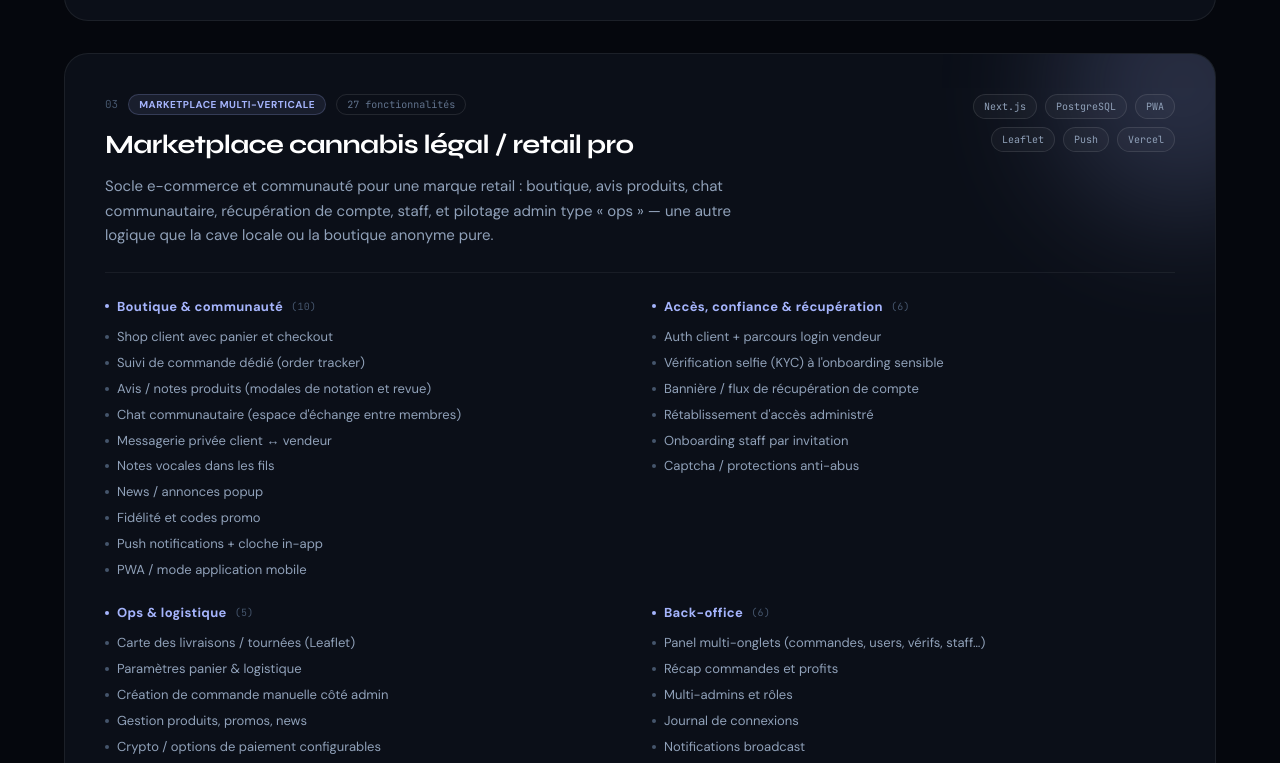
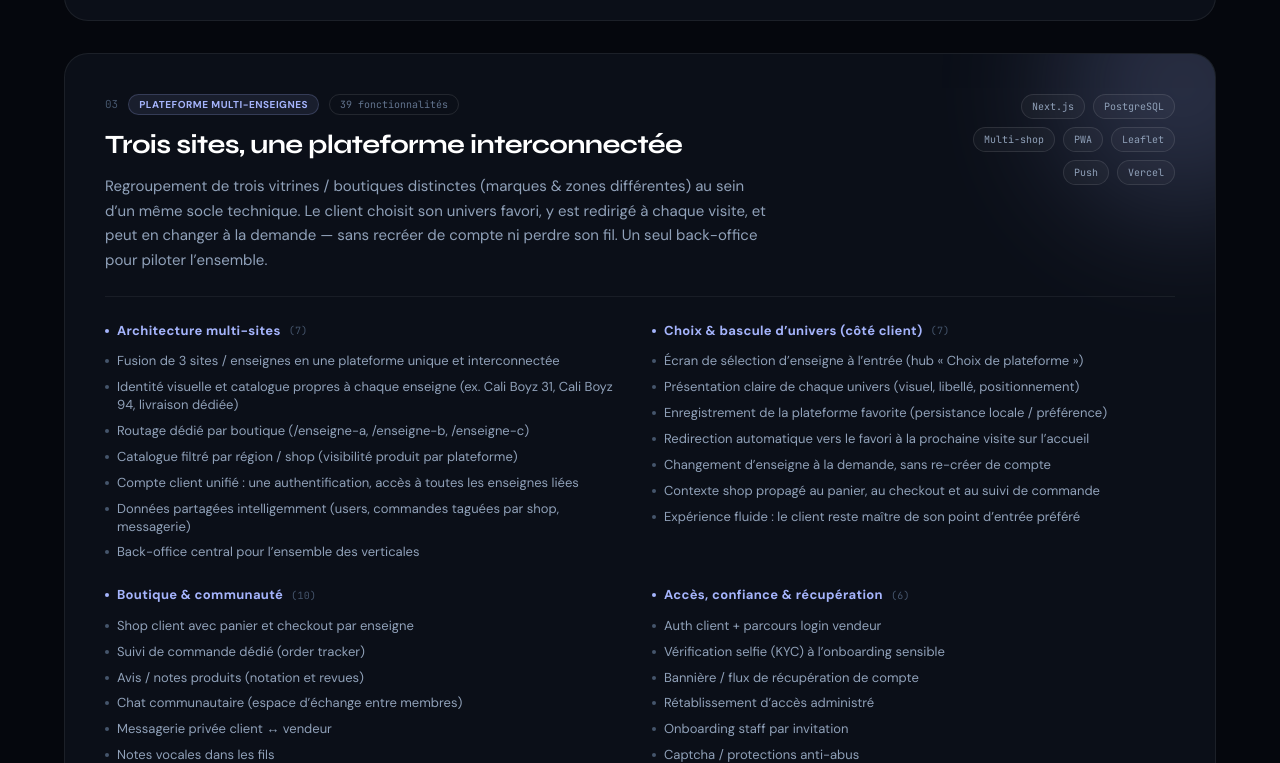
Before and after one commit to jok3rgaming33-stack/HeisenwebDev, a Next.js app: page / in a window 1280 px wide. Shown: the part 3977-4740 px from the top of the page. Built offline with nearby package versions, Linux system fonts and the light colour scheme.

Commit message:
content: projet 3 — plateforme multi-enseignes interconnectee + choix favori client

```diff
--- a/app/page.tsx
+++ b/app/page.tsx
@@ -181,20 +181,44 @@ const PROJECTS: Project[] = [
     ],
   },
   {
-    tag: "Marketplace multi-verticale",
-    title: "Marketplace cannabis légal / retail pro",
+    tag: "Plateforme multi-enseignes",
+    title: "Trois sites, une plateforme interconnectée",
     pitch:
-      "Socle e-commerce et communauté pour une marque retail : boutique, avis produits, chat communautaire, récupération de compte, staff, et pilotage admin type « ops » — une autre logique que la cave locale ou la boutique anonyme pure.",
-    stack: ["Next.js", "PostgreSQL", "PWA", "Leaflet", "Push", "Vercel"],
+      "Regroupement de trois vitrines / boutiques distinctes (marques & zones différentes) au sein d’un même socle technique. Le client choisit son univers favori, y est redirigé à chaque visite, et peut en changer à la demande — sans recréer de compte ni perdre son fil. Un seul back-office pour piloter l’ensemble.",
+    stack: ["Next.js", "PostgreSQL", "Multi-shop", "PWA", "Leaflet", "Push", "Vercel"],
     accent: "#a5b4fc",
     features: [
       {
+        group: "Architecture multi-sites",
+        items: [
+          "Fusion de 3 sites / enseignes en une plateforme unique et interconnectée",
+          "Identité visuelle et catalogue propres à chaque enseigne (ex. Cali Boyz 31, Cali Boyz 94, livraison dédiée)",
+          "Routage dédié par boutique (/enseigne-a, /enseigne-b, /enseigne-c)",
+          "Catalogue filtré par région / shop (visibilité produit par plateforme)",
+          "Compte client unifié : une authentification, accès à toutes les enseignes liées",
+          "Données partagées intelligemment (users, commandes taguées par shop, messagerie)",
+          "Back-office central pour l’ensemble des verticales",
+        ],
+      },
+      {
+        group: "Choix & bascule d’univers (côté client)",
+        items: [
+          "Écran de sélection d’enseigne à l’entrée (hub « Choix de plateforme »)",
+          "Présentation claire de chaque univers (visuel, libellé, positionnement)",
+          "Enregistrement de la plateforme favorite (persistance locale / préférence)",
+          "Redirection automatique vers le favori à la prochaine visite sur l’accueil",
+          "Changement d’enseigne à la demande, sans re-créer de compte",
+          "Contexte shop propagé au panier, au checkout et au suivi de commande",
+          "Expérience fluide : le client reste maître de son point d’entrée préféré",
+        ],
+      },
+      {
         group: "Boutique & communauté",
         items: [
-          "Shop client avec panier et checkout",
+          "Shop client avec panier et checkout par enseigne",
           "Suivi de commande dédié (order tracker)",
-          "Avis / notes produits (modales de notation et revue)",
-          "Chat communautaire (espace d'échange entre membres)",
+          "Avis / notes produits (notation et revues)",
+          "Chat communautaire (espace d’échange entre membres)",
           "Messagerie privée client ↔ vendeur",
           "Notes vocales dans les fils",
           "News / annonces popup",
@@ -207,30 +231,23 @@ const PROJECTS: Project[] = [
         group: "Accès, confiance & récupération",
         items: [
           "Auth client + parcours login vendeur",
-          "Vérification selfie (KYC) à l'onboarding sensible",
+          "Vérification selfie (KYC) à l’onboarding sensible",
           "Bannière / flux de récupération de compte",
-          "Rétablissement d'accès administré",
+          "Rétablissement d’accès administré",
           "Onboarding staff par invitation",
           "Captcha / protections anti-abus",
         ],
       },
       {
-        group: "Ops & logistique",
+        group: "Ops, logistique & back-office",
         items: [
-          "Carte des livraisons / tournées (Leaflet)",
+          "Carte des livraisons / tournées (Leaflet) par zone",
           "Paramètres panier & logistique",
           "Création de commande manuelle côté admin",
-          "Gestion produits, promos, news",
-          "Crypto / options de paiement configurables",
-        ],
-      },
-      {
-        group: "Back-office",
-        items: [
+          "Gestion produits multi-shops (visibilité croisée ou exclusive)",
+          "Promos, news, crypto / options de paiement",
           "Panel multi-onglets (commandes, users, vérifs, staff…)",
-          "Récap commandes et profits",
-          "Multi-admins et rôles",
-          "Journal de connexions",
+          "Récap commandes, profits, multi-admins, journal de connexions",
           "Notifications broadcast",
           "Déploiement cloud (Vercel) + base managée",
         ],
```
